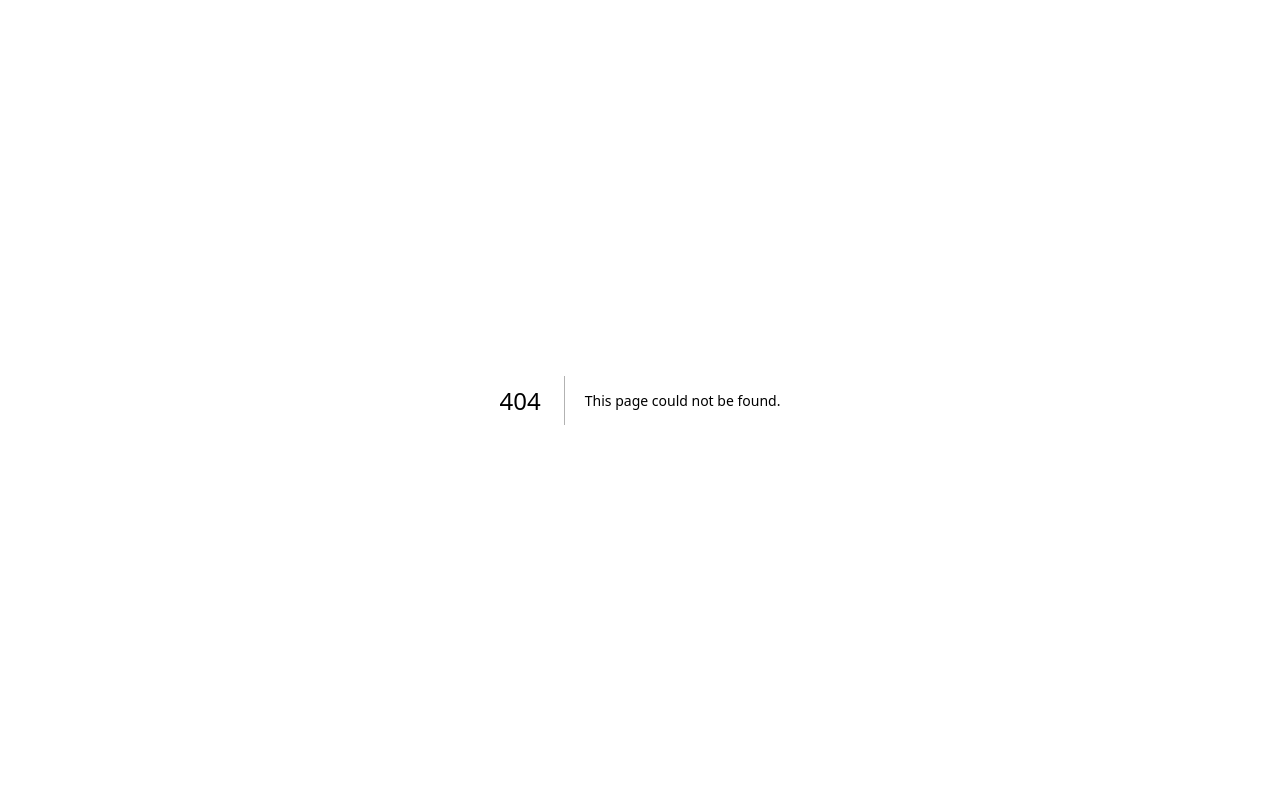
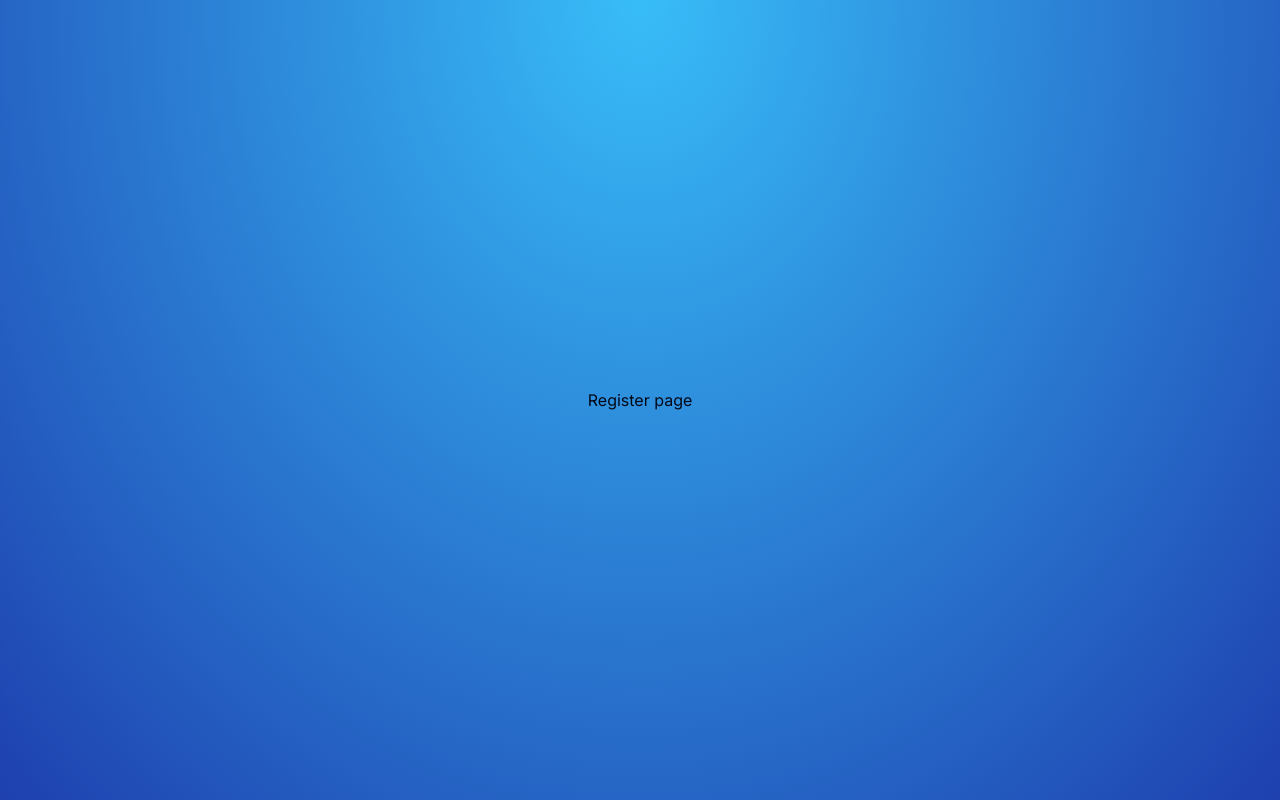
Before and after one commit to assilbekov/next-auth-course, a Next.js app: page /auth/register in a window 1280 px wide. Before the commit this address had no page. Built offline with nearby package versions, Linux system fonts and the light colour scheme.

Commit message:
RegisterPage added

```diff
--- /dev/null
+++ b/app/auth/register/page.tsx
@@ -0,0 +1,9 @@
+
+
+export default function RegisterPage() {
+  return (
+    <div>
+      Register page
+    </div>
+  )
+}
```
